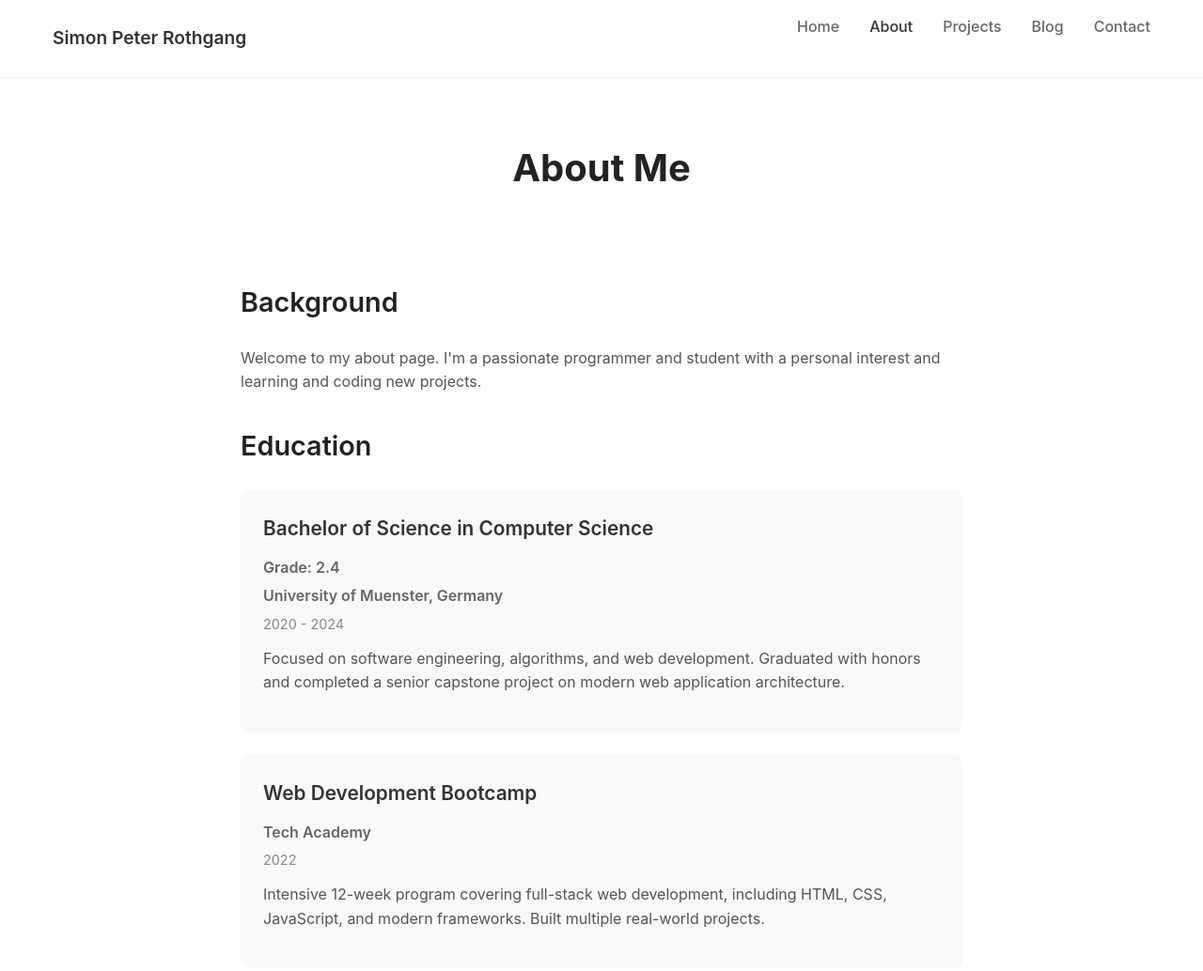
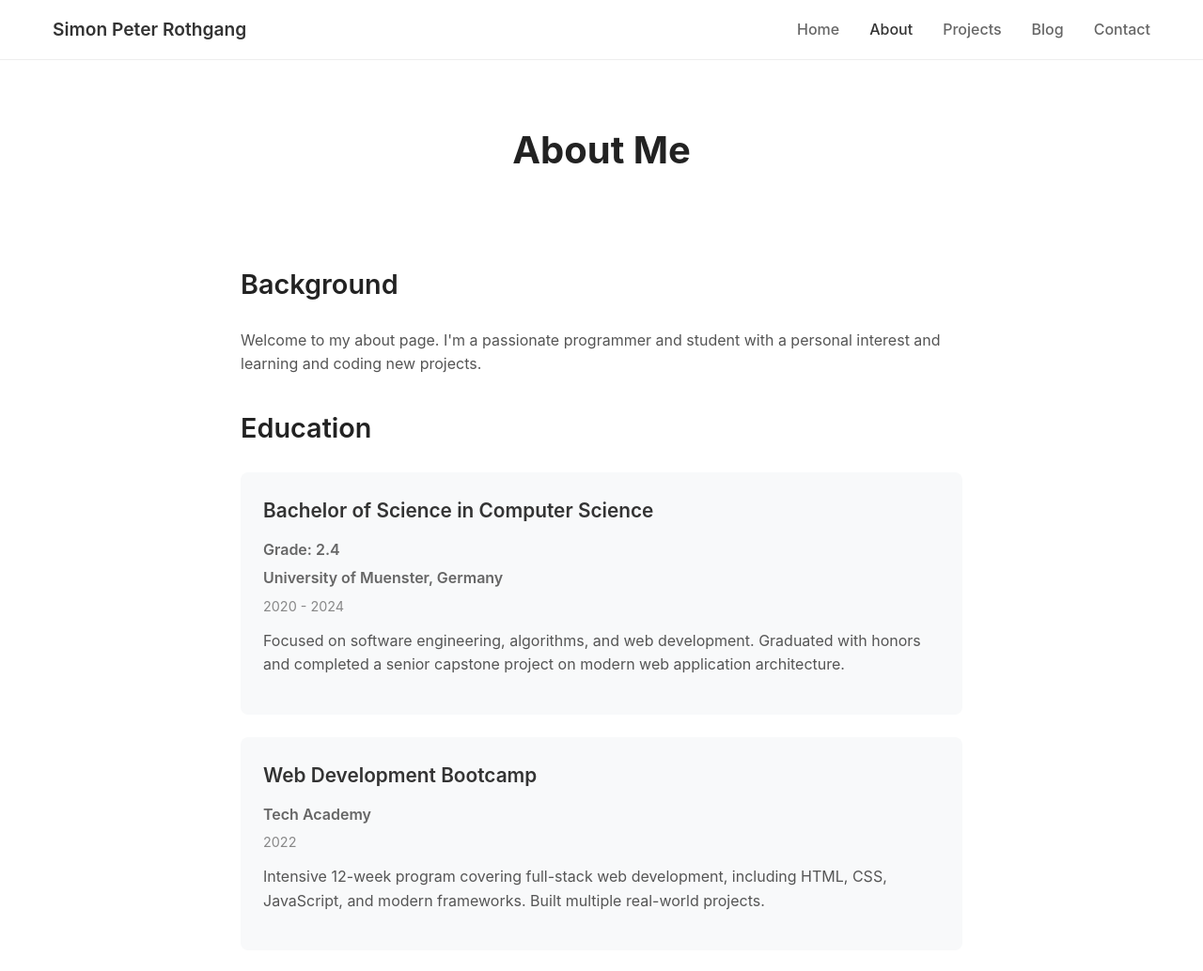
Before and after one commit to srothgan/personal-website, a plain HTML site: page about.html in a window 1280 px wide. Shown: the top 1034 px of the page at 94% size. Drawn offline with Linux system fonts and the light colour scheme.

Commit message:
update metadata, fix navbar

```diff
--- a/styles.css
+++ b/styles.css
@@ -43,6 +43,11 @@ nav {
     list-style: none;
     display: flex;
     gap: 2rem;
+    align-items: center;
+    margin: 0;
+}
+.nav-links li {
+    margin: 0;
 }
 
 .nav-links a {
@@ -50,6 +55,8 @@ nav {
     color: #666;
     font-weight: 500;
     transition: color 0.2s;
+    line-height: 1;
+    display: block;
 }
 
 .nav-links a:hover,
```
Also changed, not shown: about.html (+2 -2 lines), blog.html (+2 -2 lines), contact.html (+2 -2 lines), index.html (+2 -2 lines), projects.html (+2 -2 lines).
